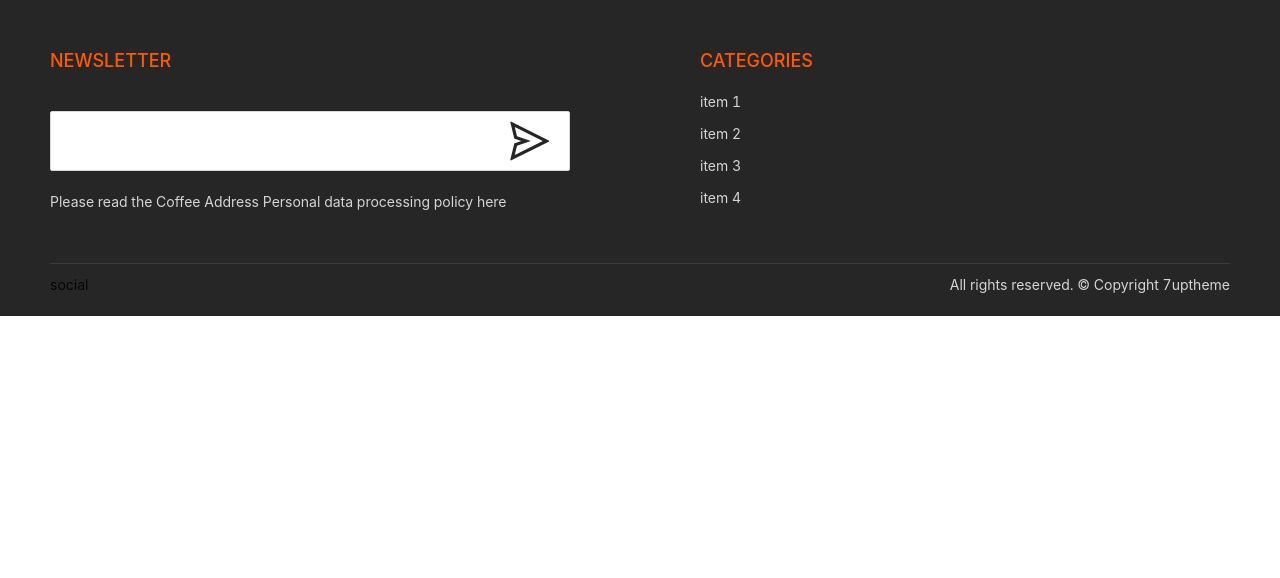
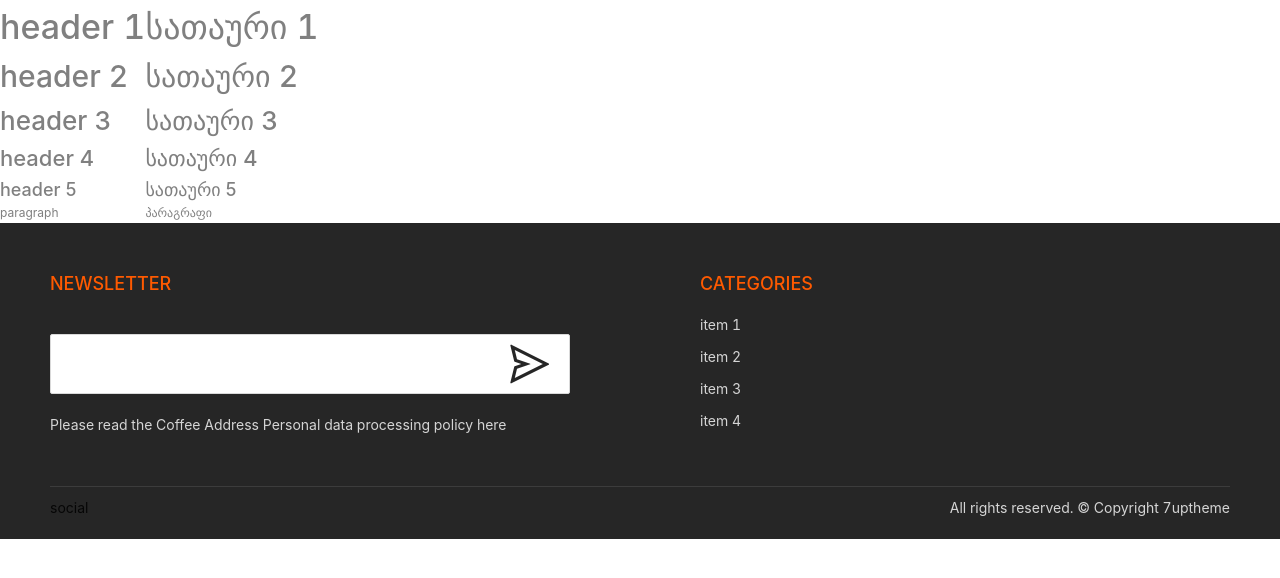
Before and after one commit to shmagiOniani/georgian-grill, a React (Create React App) app: page /test in a window 1280 px wide. Shown: the top 578 px of the page. Built offline with nearby package versions, Linux system fonts and the light colour scheme.

Commit message:
add font transformation

```diff
--- a/src/App.js
+++ b/src/App.js
@@ -10,6 +10,7 @@ import { routes } from "./routes/routes";
 import "./App.scss";
 import Navbar from "./components/navbar/Navbar";
 import Footer from "./components/footer/Footer";
+import Test from "./pages/Test";
 
 function App() {
   return (
@@ -20,6 +21,7 @@ function App() {
           <Route exact path="/">
             <Redirect to="/" />  <Home />
           </Route>
+          <Route exact path="/test" component={Test}/>
           {routes.map((item) => (
             <Route
               exact={item.exact}
--- /dev/null
+++ b/src/pages/Test.jsx
@@ -0,0 +1,27 @@
+import React from "react";
+import "./Test.scss"
+
+function Test() {
+  return (
+    <div className="test-container">
+      <div className="container">
+        <h1>header 1</h1>
+        <h2>header 2</h2>
+        <h3>header 3</h3>
+        <h4>header 4</h4>
+        <h5>header 5</h5>
+        <p>paragraph</p>
+      </div>
+      <div className="container">
+        <h1>სათაური 1</h1>
+        <h2>სათაური 2</h2>
+        <h3>სათაური 3</h3>
+        <h4>სათაური 4</h4>
+        <h5>სათაური 5</h5>
+        <p>პარაგრაფი</p>
+      </div>
+    </div>
+  );
+}
+
+export default Test;
--- /dev/null
+++ b/src/pages/Test.scss
@@ -0,0 +1,36 @@
+@import "../styles/fonts.scss";
+
+.test-container {
+    display: flex;
+    .container {
+        h1{
+            margin: 0;
+            @include h1;
+
+        }
+        h2{
+            margin: 0;
+            @include h2;
+        }
+        h3{
+            margin: 0;
+            @include h3;
+        }
+        h4{
+            margin: 0;
+            @include h4;
+
+
+        }
+        h5{
+            margin: 0;
+            @include h5;
+
+        }
+        p{
+            margin: 0;
+            @include p;
+
+        }
+    }
+}
--- a/src/pages/home/Home.scss
+++ b/src/pages/home/Home.scss
@@ -38,10 +38,10 @@
       }
       &:hover {
         .slick-prev {
-          left: -5%;
+          left: 5%;
         }
         .slick-next {
-          right: -5%;
+          right: 5%;
         }
       }
       .slick-prev {
@@ -86,7 +86,7 @@
         }
         .desc-wrapper {
           position: absolute;
-          bottom: calc(50% - 200px);
+          bottom: calc(50% - 165px);
           left: 0;
           width: 100%;
           @media screen  and (max-width: 500px) {
@@ -99,6 +99,7 @@
             width: 100%;
             max-width: 1320px;
             .name {
+
               font-size: 60px;
               line-height: normal;
               font-weight: 700;
--- a/src/styles/fonts.scss
+++ b/src/styles/fonts.scss
@@ -17,3 +17,49 @@
     font-family: 'Crystal-Italic';
     src: url("../assets//fonts//BPG_SSP_Crystal_Italic.ttf");
 }
+
+
+$base-color: gray;
+
+@mixin h1 {
+    font-size: clamp(24px, 4vw, 34px)!important;
+    color: $base-color;
+      &:lang(ka) {
+      font-size: clamp(24px, 4vw, 29px)!important;
+    }
+  }
+  @mixin h2 {
+    font-size: clamp(22px, 4vw, 30px)!important;
+    color: $base-color;
+      &:lang(ka) {
+      font-size: clamp(22px, 4vw, 25px)!important;
+    }
+  }
+  @mixin h3 {
+    font-size: clamp(20px, 4vw, 26px)!important;
+    color: $base-color;
+      &:lang(ka) {
+      font-size: clamp(20px, 4vw, 23px)!important;
+    }
+  }
+  @mixin h4 {
+    font-size: clamp(18px, 4vw, 22px)!important;
+    color: $base-color;
+      &:lang(ka) {
+      font-size: clamp(18px, 4vw, 19px)!important;
+    }
+  }
+  @mixin h5 {
+    font-size: clamp(16px, 4vw, 18px)!important;
+    color: $base-color;
+      &:lang(ka) {
+      font-size: clamp(13px, 4vw, 15px)!important;
+    }
+  }
+  @mixin p {
+    font-size: clamp(10px, 4vw, 12px)!important;
+    color: $base-color;
+      &:lang(ka) {
+      font-size: clamp(8px, 4vw, 11px)!important;
+    }
+  }
```
